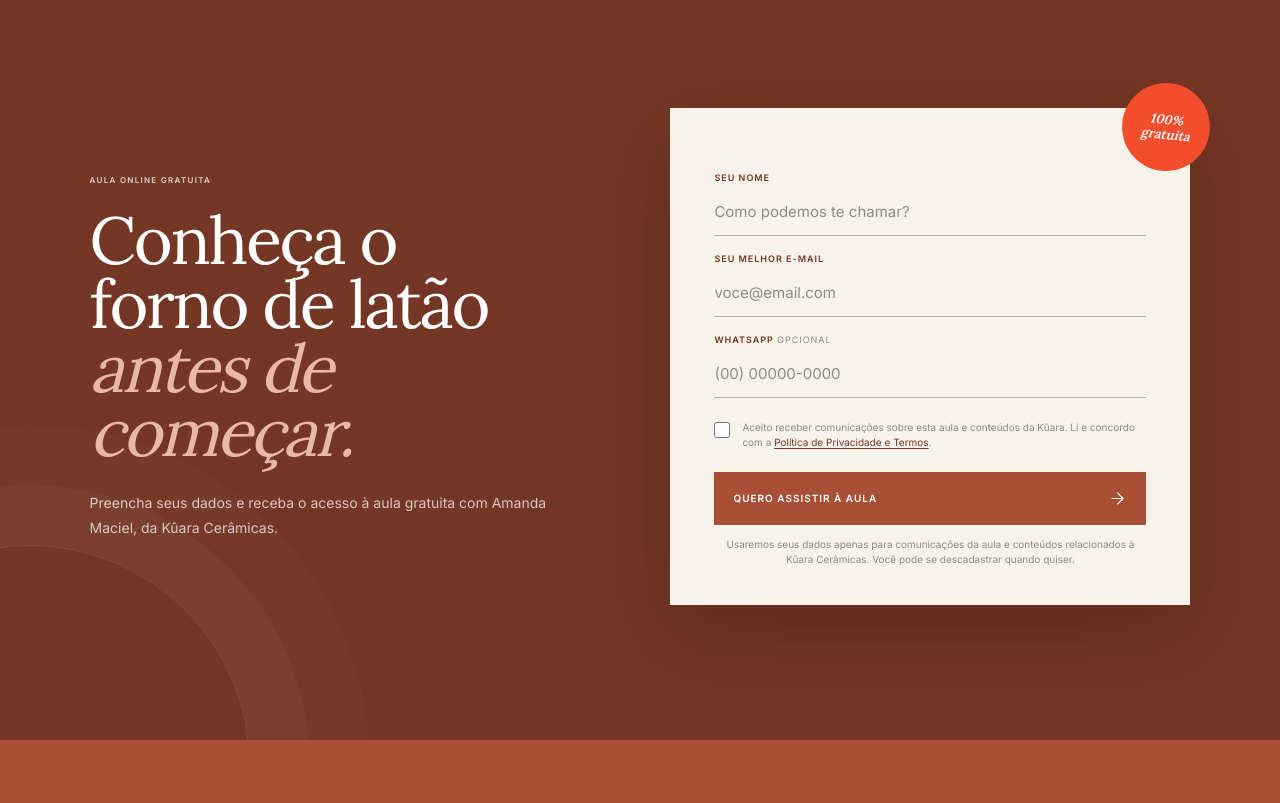
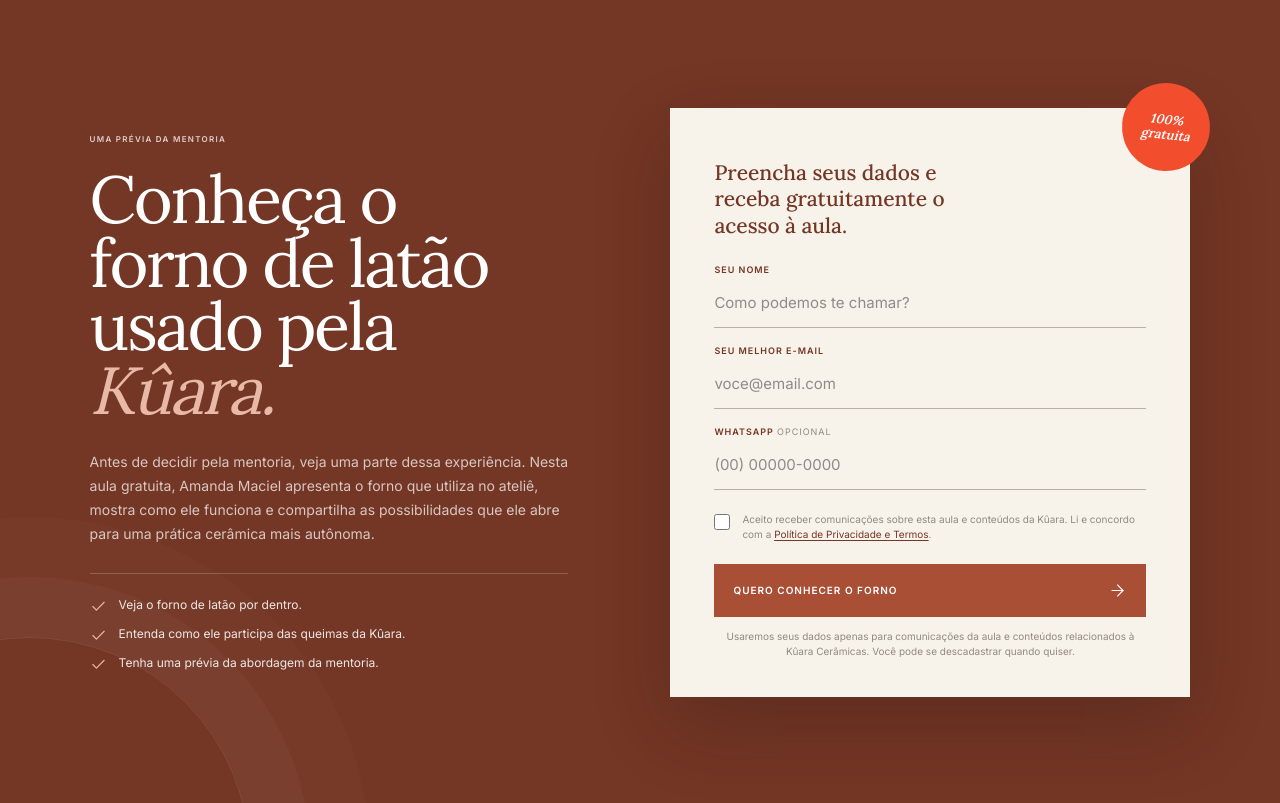
Before and after one commit to luizagoslingfantoni/vendaslatao_novo, a Next.js app: page / in a window 1280 px wide. Shown: the part 3340-4143 px from the top of the page. Built offline with nearby package versions, Linux system fonts and the light colour scheme; no server answers.

Commit message:
Reforça convite para aula gratuita

```diff
--- a/app/globals.css
+++ b/app/globals.css
@@ -292,9 +292,13 @@
 .free-class-copy h2 { max-width: 650px; margin: 0; font-size: 9.8vw; line-height: 1.02; }
 .free-class-copy h2 em { color: #e9b9a7; }
 .free-class-copy > p { max-width: 520px; margin: 28px 0 0; color: rgba(255,255,255,.72); font-size: 16.5px; line-height: 1.72; }
+.free-class-benefits { display: grid; gap: 10px; max-width: 520px; margin: 26px 0 0; padding: 22px 0 0; border-top: 1px solid rgba(255,255,255,.2); list-style: none; }
+.free-class-benefits li { display: grid; grid-template-columns: 19px 1fr; gap: 10px; align-items: start; color: rgba(255,255,255,.88); font-size: 14.5px; line-height: 1.5; }
+.free-class-benefits svg { width: 17px; height: 17px; margin-top: 2px; color: #e9b9a7; stroke-width: 1.6; }
 .free-class-card { width: 100%; padding: 42px 24px 30px; background: var(--sand-light); color: var(--ink); box-shadow: 0 28px 70px rgba(28,19,14,.24); }
 .free-class-stamp { position: absolute; top: -25px; right: 18px; display: grid; place-items: center; width: 76px; height: 76px; padding: 12px; border-radius: 50%; background: #f24e2e; color: white; font: italic 700 12px/1.18 var(--font-display); text-align: center; transform: rotate(6deg); }
 .free-class-form { display: grid; gap: 5px; }
+.free-class-card-intro { max-width: 290px; margin: 0 0 8px; color: var(--clay-dark); font: 500 21px/1.25 var(--font-display); }
 .free-class-form > label:not(.free-class-consent) { margin-top: 11px; color: var(--clay-dark); font-size: 9px; font-weight: 700; letter-spacing: .11em; text-transform: uppercase; }
 .free-class-form > label span { color: #918980; font-weight: 400; }
 .free-class-form > input:not([type="hidden"]):not(.hp-field) { width: 100%; padding: 11px 0 12px; border: 0; border-bottom: 1px solid #b9afa4; border-radius: 0; outline: 0; background: transparent; color: var(--ink); font-size: 16px; }
@@ -502,6 +506,7 @@
   .free-class-signup { grid-template-columns: minmax(0, 1fr) minmax(380px, 520px); align-items: center; gap: 8vw; }
   .free-class-copy h2 { font-size: 58px; line-height: .96; }
   .free-class-copy > p { font-size: 14px; }
+  .free-class-benefits li { font-size: 12px; }
   .free-class-card { justify-self: end; padding: 52px 44px 38px; }
   .free-class-stamp { right: -20px; width: 88px; height: 88px; font-size: 13px; }
   .free-class-form > input:not([type="hidden"]):not(.hp-field) { font-size: 15px; }
--- a/app/page.tsx
+++ b/app/page.tsx
@@ -272,9 +272,14 @@
     <section className="free-class-signup section-pad" id="aula-gratuita" aria-labelledby="free-class-title">
       {!previewOnly && <Script src="https://challenges.cloudflare.com/turnstile/v0/api.js?render=explicit" strategy="afterInteractive" />}
       <div className="free-class-copy">
-        <div className="eyebrow light"><span /> Aula online gratuita</div>
-        <h2 id="free-class-title">Conheça o forno de latão <em>antes de começar.</em></h2>
-        <p>Preencha seus dados e receba o acesso à aula gratuita com Amanda Maciel, da Kûara Cerâmicas.</p>
+        <div className="eyebrow light"><span /> Uma prévia da mentoria</div>
+        <h2 id="free-class-title">Conheça o forno de latão usado pela <em>Kûara.</em></h2>
+        <p>Antes de decidir pela mentoria, veja uma parte dessa experiência. Nesta aula gratuita, Amanda Maciel apresenta o forno que utiliza no ateliê, mostra como ele funciona e compartilha as possibilidades que ele abre para uma prática cerâmica mais autônoma.</p>
+        <ul className="free-class-benefits" aria-label="O que você vai conhecer na aula gratuita">
+          <li><Check aria-hidden="true" /><span>Veja o forno de latão por dentro.</span></li>
+          <li><Check aria-hidden="true" /><span>Entenda como ele participa das queimas da Kûara.</span></li>
+          <li><Check aria-hidden="true" /><span>Tenha uma prévia da abordagem da mentoria.</span></li>
+        </ul>
       </div>
       <div className="free-class-card">
         <span className="free-class-stamp">100%<br />gratuita</span>
@@ -286,6 +291,7 @@
         ) : (
           <form ref={formRef} className="free-class-form" onSubmit={handleSubmit} noValidate>
             <input type="hidden" name="formType" value="free-class" />
+            <p className="free-class-card-intro">Preencha seus dados e receba gratuitamente o acesso à aula.</p>
             <label htmlFor="free-class-name">Seu nome</label>
             <input id="free-class-name" name="name" type="text" placeholder="Como podemos te chamar?" autoComplete="name" maxLength={80} required />
             <label htmlFor="free-class-email">Seu melhor e-mail</label>
@@ -302,7 +308,7 @@
             {!previewOnly && <div ref={turnstileContainerRef} className="turnstile-box" data-sitekey={turnstileSiteKey} aria-label="Verificação anti-bot" />}
             <input type="hidden" name="locale" value="pt" />
             {previewOnly && <p className="form-preview-note" role="status">Prévia visual — os envios serão liberados em 4 de agosto.</p>}
-            <button type="submit" disabled={previewOnly || formStatus === "sending"}>{formStatus === "sending" ? "Enviando…" : "Quero assistir à aula"}<ArrowRight aria-hidden="true" /></button>
+            <button type="submit" disabled={previewOnly || formStatus === "sending"}>{formStatus === "sending" ? "Enviando…" : "Quero conhecer o forno"}<ArrowRight aria-hidden="true" /></button>
             <small>Usaremos seus dados apenas para comunicações da aula e conteúdos relacionados à Kûara Cerâmicas. Você pode se descadastrar quando quiser.</small>
             {formStatus === "error" && <div className="free-class-error" role="alert"><strong>Não foi possível enviar.</strong><p>{errorMessage}</p></div>}
           </form>
```
Also changed, not shown: 1 other file (tests, documents, lock files or other folders).
